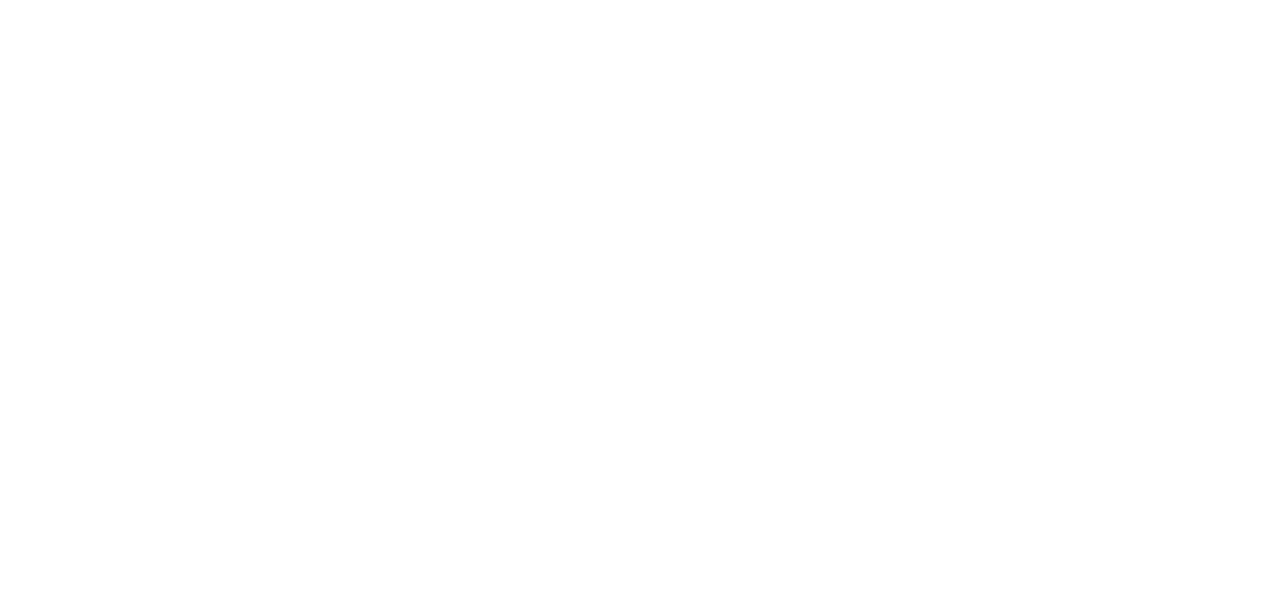
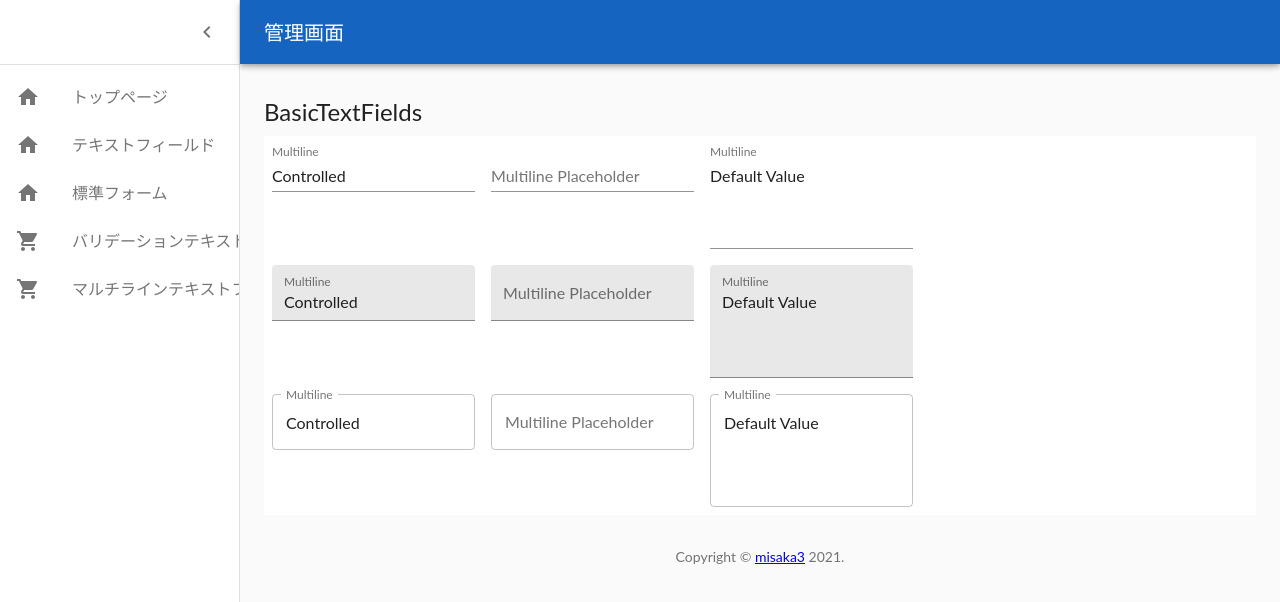
Before and after one commit to misaka3/react-typescript-template, a React (Create React App) app: page /multiline_text_fields in a window 1280 px wide. Shown: the top 602 px of the page. Built offline with nearby package versions, Linux system fonts and the light colour scheme; the HTML template or start-up script is replaced by a standard one.

Commit message:
fix issue/#5

```diff
--- a/src/App.tsx
+++ b/src/App.tsx
@@ -6,6 +6,7 @@
 import BasicTextFieldsPage from "./components/pages/BasicTextFieldsPage";
 import FormPropsTextFieldsPage from "./components/pages/FormPropsTextFieldsPage";
 import ValidationTextFieldsPage from "./components/pages/ValidationTextFieldsPage";
+import MultilineTextFieldsPage from "./components/pages/MultilineTextFieldsPage";
 
 const App: React.FC = () => {
   return (
@@ -15,6 +16,7 @@
         <Route path="/basic_text_fields" component={BasicTextFieldsPage} exact />
         <Route path="/form_props_text_fields" component={FormPropsTextFieldsPage} exact />
         <Route path="/validation_text_fields" component={ValidationTextFieldsPage} exact />
+        <Route path="/multiline_text_fields" component={MultilineTextFieldsPage} exact />
         <Route path="/" component={HomePage} exact />
       </Switch>
     </Router>
--- /dev/null
+++ b/src/components/pages/MultilineTextFieldsPage.tsx
@@ -0,0 +1,107 @@
+import React from 'react';
+import { createStyles, makeStyles, Theme } from '@material-ui/core/styles';
+import TextField from '@material-ui/core/TextField';
+import GenericTemplate from "../templates/GenericTemplate";
+
+const useStyles = makeStyles((theme: Theme) =>
+  createStyles({
+    root: {
+      '& .MuiTextField-root': {
+        margin: theme.spacing(1),
+        width: '25ch',
+      },
+      backgroundColor: '#ffffff',
+    },
+  }),
+);
+
+export default function MultilineTextFields() {
+  const classes = useStyles();
+  const [value, setValue] = React.useState('Controlled');
+
+  const handleChange = (event: React.ChangeEvent<HTMLInputElement>) => {
+    setValue(event.target.value);
+  };
+
+  return (
+    <GenericTemplate title="BasicTextFields">
+        <form className={classes.root} noValidate autoComplete="off">
+        <div>
+            <TextField
+            id="standard-multiline-flexible"
+            label="Multiline"
+            multiline
+            rowsMax={4}
+            value={value}
+            onChange={handleChange}
+            />
+            <TextField
+            id="standard-textarea"
+            label="Multiline Placeholder"
+            placeholder="Placeholder"
+            multiline
+            />
+            <TextField
+            id="standard-multiline-static"
+            label="Multiline"
+            multiline
+            rows={4}
+            defaultValue="Default Value"
+            />
+        </div>
+        <div>
+            <TextField
+            id="filled-multiline-flexible"
+            label="Multiline"
+            multiline
+            rowsMax={4}
+            value={value}
+            onChange={handleChange}
+            variant="filled"
+            />
+            <TextField
+            id="filled-textarea"
+            label="Multiline Placeholder"
+            placeholder="Placeholder"
+            multiline
+            variant="filled"
+            />
+            <TextField
+            id="filled-multiline-static"
+            label="Multiline"
+            multiline
+            rows={4}
+            defaultValue="Default Value"
+            variant="filled"
+            />
+        </div>
+        <div>
+            <TextField
+            id="outlined-multiline-flexible"
+            label="Multiline"
+            multiline
+            rowsMax={4}
+            value={value}
+            onChange={handleChange}
+            variant="outlined"
+            />
+            <TextField
+            id="outlined-textarea"
+            label="Multiline Placeholder"
+            placeholder="Placeholder"
+            multiline
+            variant="outlined"
+            />
+            <TextField
+            id="outlined-multiline-static"
+            label="Multiline"
+            multiline
+            rows={4}
+            defaultValue="Default Value"
+            variant="outlined"
+            />
+        </div>
+        </form>
+    </GenericTemplate>
+  );
+}
--- a/src/components/templates/GenericTemplate.tsx
+++ b/src/components/templates/GenericTemplate.tsx
@@ -242,6 +242,14 @@
                 <ListItemText primary="バリデーションテキストフィールド" />
               </ListItem>
             </Link>
+            <Link to="/multiline_text_fields" className={classes.link}>
+              <ListItem button>
+                <ListItemIcon>
+                  <ShoppingCartIcon />
+                </ListItemIcon>
+                <ListItemText primary="マルチラインテキストフィールド" />
+              </ListItem>
+            </Link>
           </List>
         </Drawer>
         <main className={classes.content}>
```
